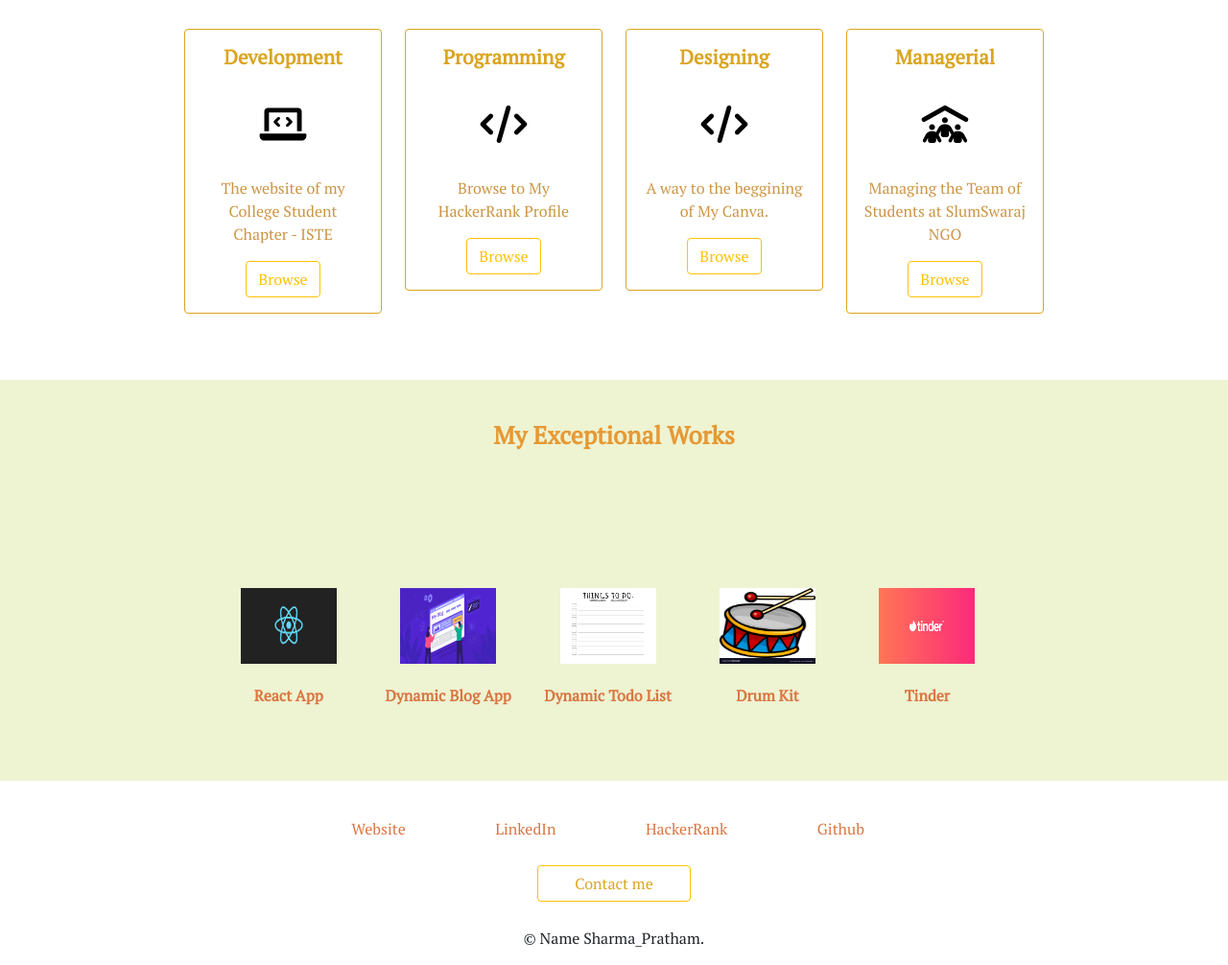
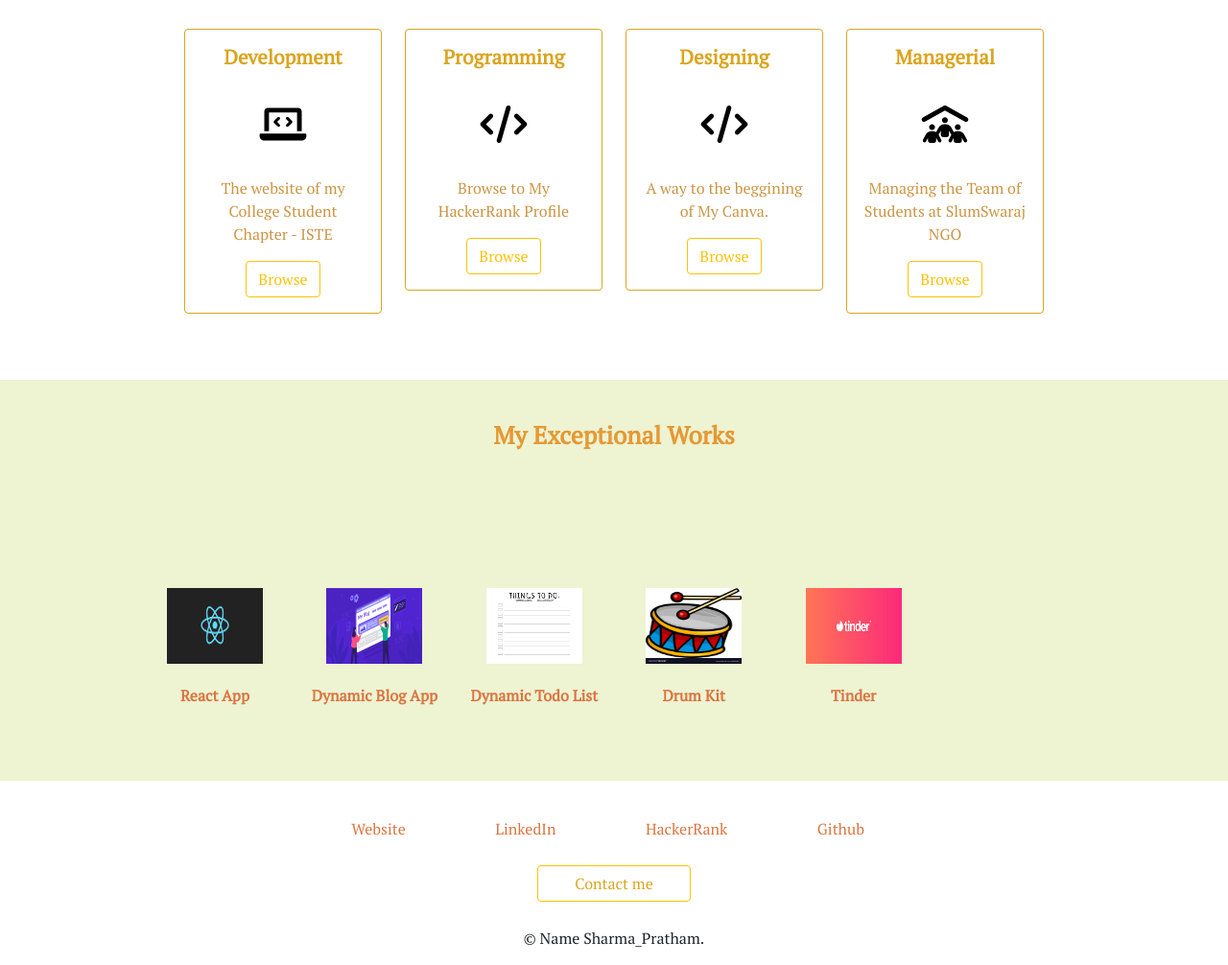
Before and after one commit to Pratham2024/portfolio_clone, a plain HTML site: page index.html in a window 1280 px wide. Shown: the part 684-1690 px from the top of the page at 96% size. Drawn offline with nearby package versions, Linux system fonts and the light colour scheme.

Commit message:
Update styles.css

```diff
--- a/styles.css
+++ b/styles.css
@@ -132,8 +132,7 @@ color:goldenrod;
 .work-row{
   padding:5%;
   padding-bottom:6%;
-  margin:3% 0%;
-  margin-left: 12%;
+  margin:3% 6%;
 }
 
 a{
```
